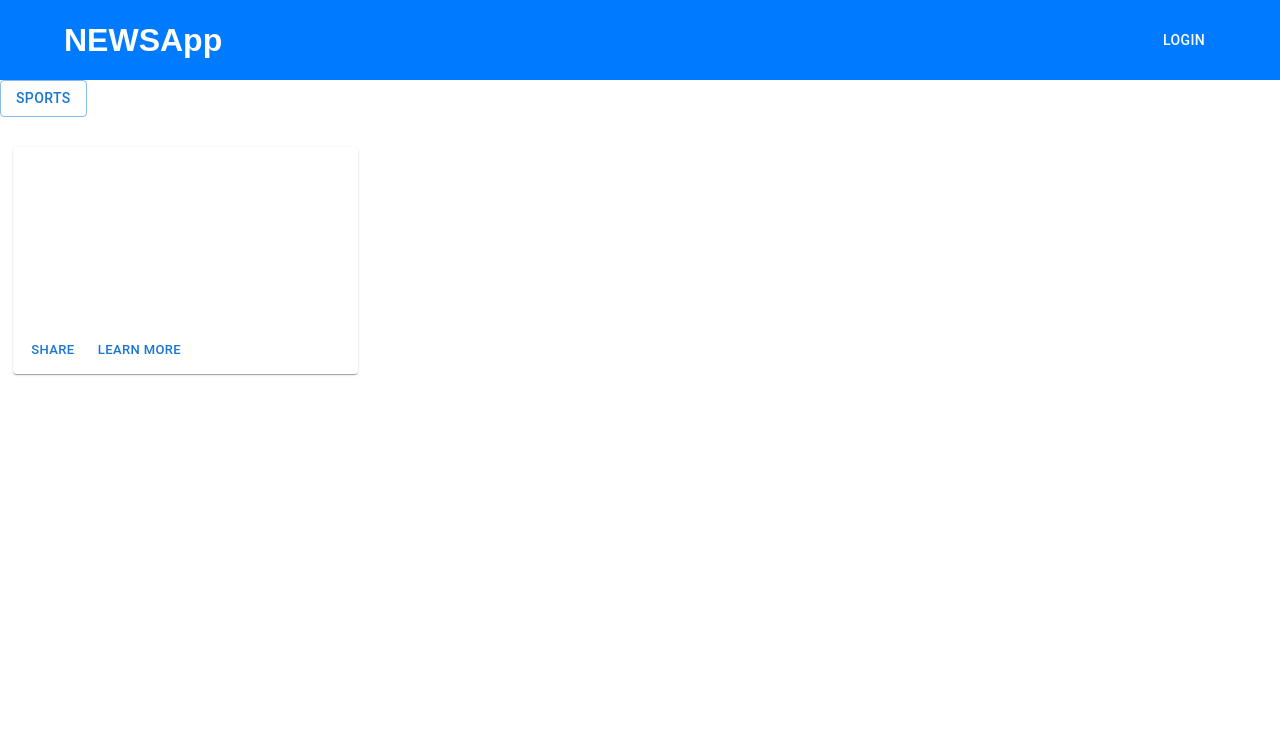
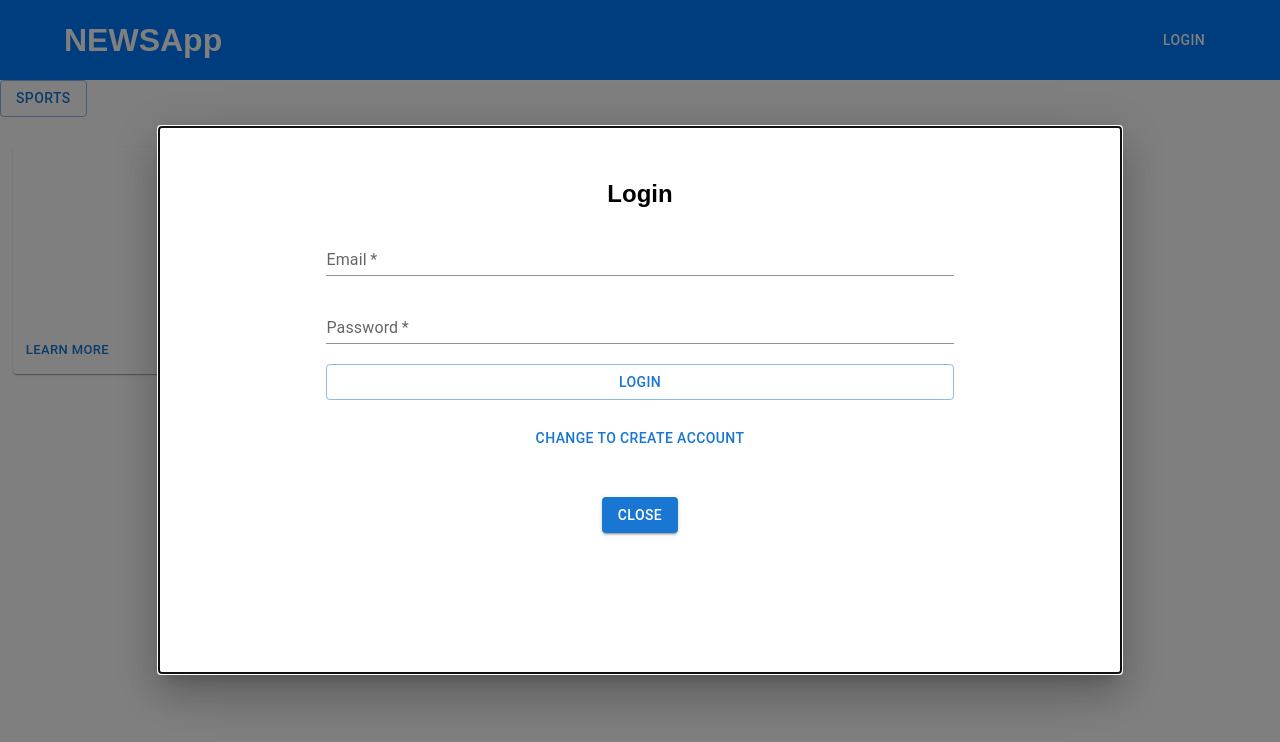
Before and after one commit to Lmateosl/comp229Frontend, a React (Vite) app: page / in a window 1280 px wide. Shown: the top 742 px of the page. Built offline with nearby package versions, Linux system fonts and the light colour scheme.

Commit message:
Text create account/delete share from card

```diff
--- a/src/App.jsx
+++ b/src/App.jsx
@@ -17,7 +17,10 @@ function App() {
       } else {
         window.localStorage.removeItem('token');
         setIsLoged(false);
+        handleOpen();
       }
+    } else {
+      handleOpen();
     }
   }, [email]);
   const [articles, setArticles] = useState(['']);
@@ -44,7 +47,7 @@ function App() {
     } catch (err) {
       console.log(err);
       setIsLoged(false);
-      const errorMsg = isLogin ? 'Error in the loging.' : 'Error creating an account';
+      const errorMsg = isLogin ? 'Error in the loging. Try again or create an account' : 'Error creating an account';
       alert(errorMsg);
       setOpen(false);
     }
--- a/src/components/Card.jsx
+++ b/src/components/Card.jsx
@@ -23,7 +23,6 @@ export default function CardNews({article}) {
         </Typography>
       </CardContent>
       <CardActions>
-        <Button size="small">Share</Button>
         <Button size="small">Learn More</Button>
       </CardActions>
     </Card>
--- a/src/container/AuthContainer.jsx
+++ b/src/container/AuthContainer.jsx
@@ -12,7 +12,7 @@ export default function AuthContainer ({auth}) {
     const [password, setPassword] = useState('');
     return (
         <>
-        <h2 style={{textAlign: 'center'}}>{isLogin ? 'Login' : 'Create An Account'}</h2>
+        <h2 style={{textAlign: 'center'}}>{isLogin ? 'Login' : 'Create Account'}</h2>
         <form className='formAuth'>
         <TextField
                 id="filled-password-input"
```
